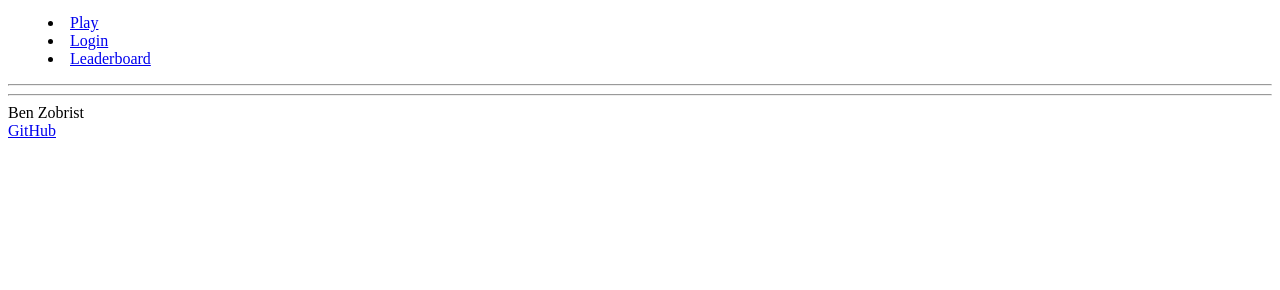
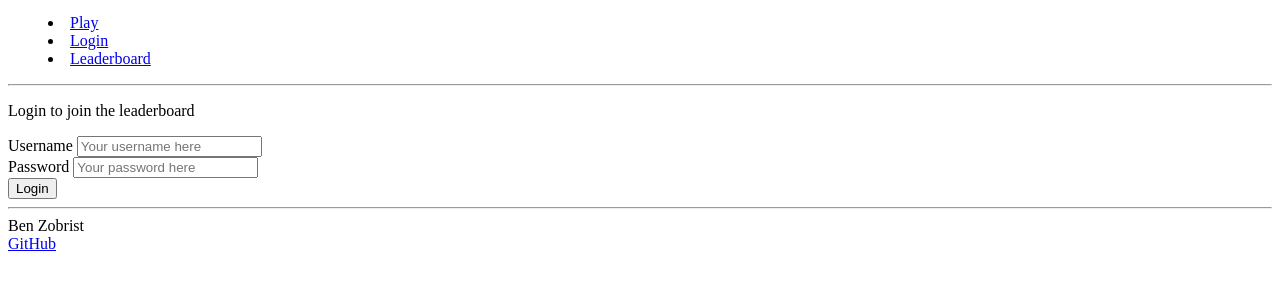
Before and after one commit to zobiejrz/startup, a plain HTML site: page src/html/login.html in a window 1280 px wide. Shown: the part 100-390 px from the top of the page. Drawn offline with Linux system fonts and the light colour scheme.

Commit message:
Added login snotelek

```diff
--- a/src/html/login.html
+++ b/src/html/login.html
@@ -9,19 +9,31 @@
   <body>
     <header>
       <h1>Hangman</h1>
-
       <div>
         <span>Logged in as: Guest</span>
       </div>
       <nav>
         <menu>
-          <li><a href="./index.html">Play</a></li>
+          <li><a href="index.html">Play</a></li>
           <li><a href="login.html">Login</a></li>
           <li><a href="leaderboard.html">Leaderboard</a></li>
         </menu>
       </nav>
       <hr />
     <header>
+
+    <main>
+      <p>Login to join the leaderboard</p>
+      <form method="get" action="index.html">
+        <label for="name">Username</label>
+        <input type="text" id="name" placeholder="Your username here" />
+        <br />
+        <label for="password">Password</label>
+        <input type="password" id="password" placeholder="Your password here" />
+        <br />
+        <button type="submit">Login</button>
+      </form>
+    </main>
 
     <footer>
       <hr />
```
